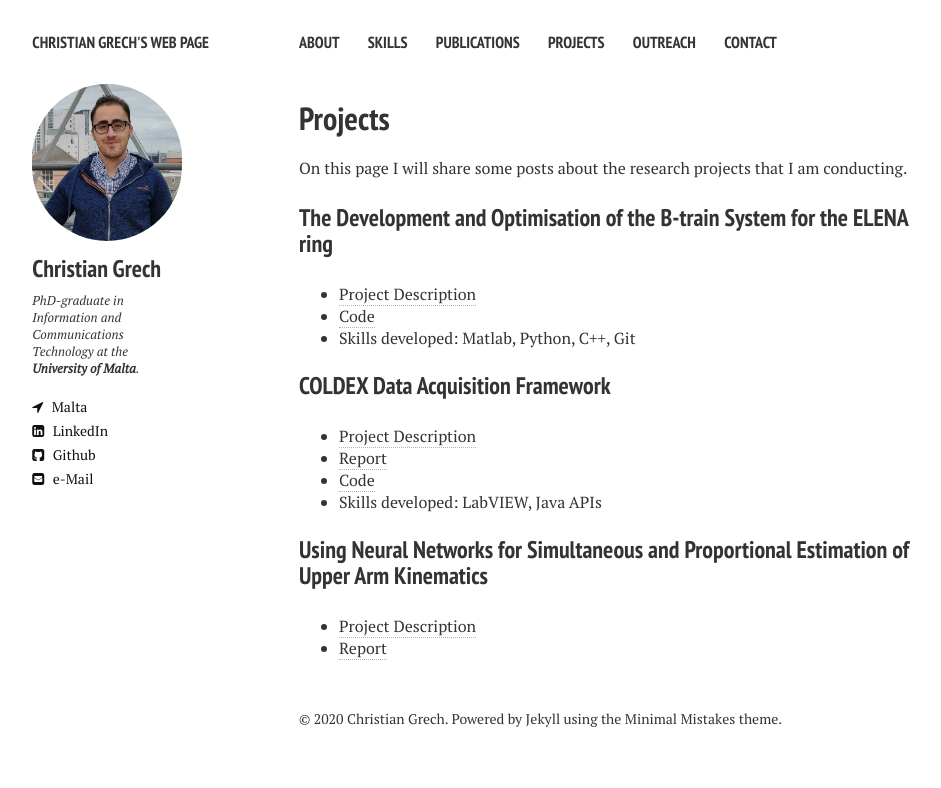
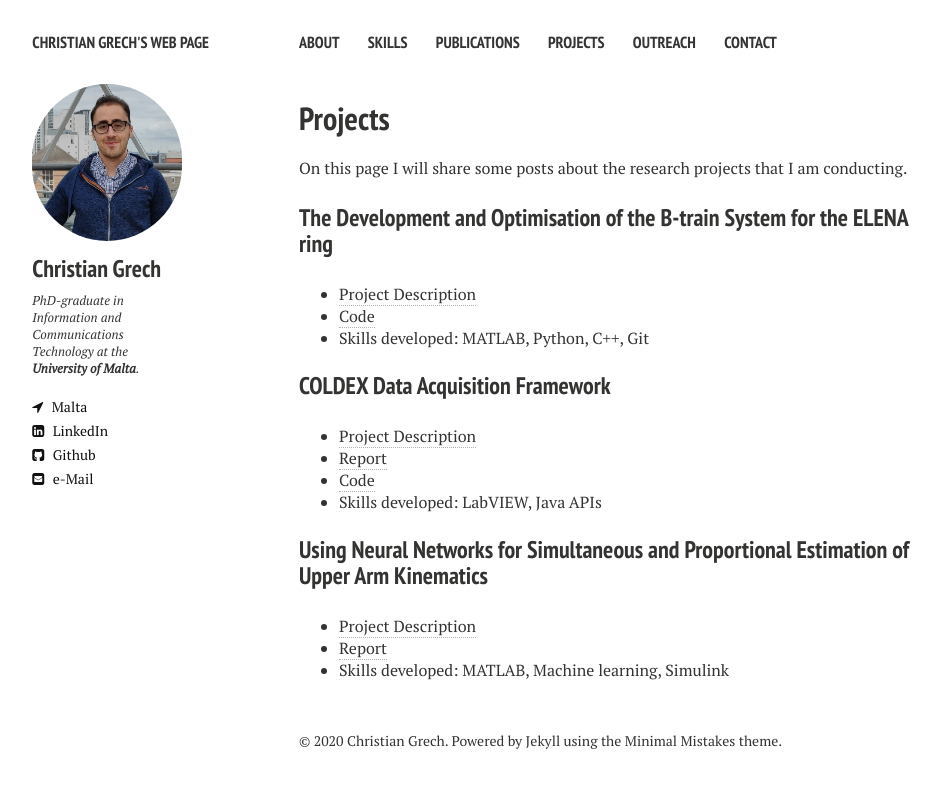
Before and after one commit to cgre23/cgre23.github.io, a Jekyll site: the page built from tools.md, in a window 1280 px wide. Shown: the top 788 px of the page, without its empty margins (21-962 px from the left). Built offline with Jekyll 4.4.1, drawn with Linux system fonts in a browser that asks for light colours; nearby versions of some CDN libraries.

Commit message:
Update tools.md

```diff
--- a/tools.md
+++ b/tools.md
@@ -12,7 +12,7 @@ On this page I will share some posts about the research projects that I am condu
 ### The Development and Optimisation of the B-train System for the ELENA ring
 * [Project Description](elena.md)
 * [Code](https://github.com/cgre23/ELENA-B-train-Commissioning)
-* Skills developed: Matlab, Python, C++, Git
+* Skills developed: MATLAB, Python, C++, Git
 
 ### COLDEX Data Acquisition Framework
 * [Project Description](coldex.md)
@@ -23,3 +23,4 @@ On this page I will share some posts about the research projects that I am condu
 ### Using Neural Networks for Simultaneous and Proportional Estimation of Upper Arm Kinematics
 * [Project Description](emg.md)
 * [Report](https://www.um.edu.mt/library/oar//handle/123456789/12939)
+* Skills developed: MATLAB, Machine learning, Simulink
```
